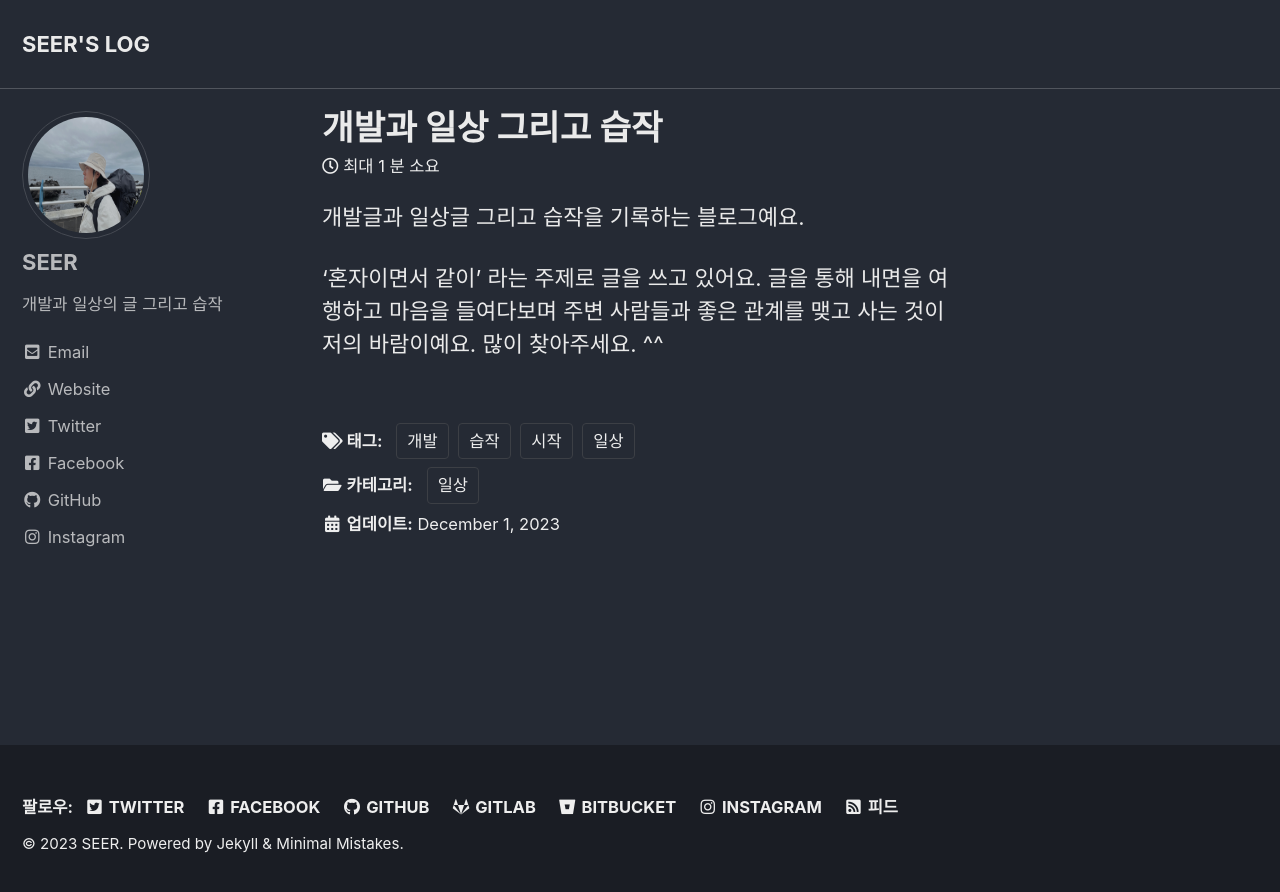
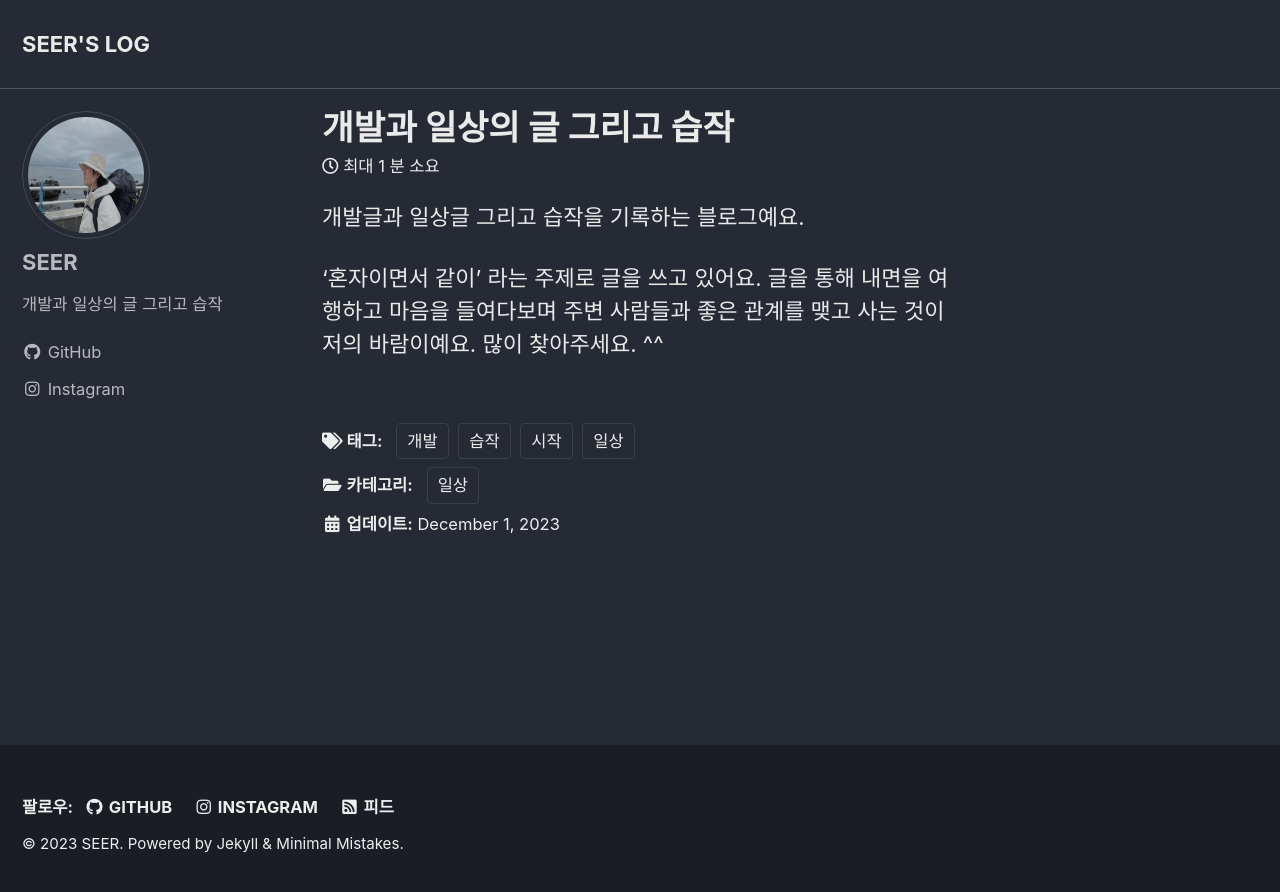
Before and after one commit to seer723/seer.github.io, a Jekyll site: the page built from _posts/2023-12-01-개발과 일상의 글 그리고 습작.md, in a window 1280 px wide. Shown: the top 892 px of the page. Built offline with Jekyll 4.4.1, drawn with Linux system fonts in a browser that asks for light colours; cached includes are drawn as plain includes.

Commit message:
link update

```diff
--- a/_config.yml
+++ b/_config.yml
@@ -110,46 +110,22 @@ author:
   location         : # "Somewhere"
   email            :
   links:
-    - label: "Email"
-      icon: "fas fa-fw fa-envelope-square"
-      url: "mailto:your.name@email.com"
-    - label: "Website"
-      icon: "fas fa-fw fa-link"
-      url: "https://your-website.com"
-    - label: "Twitter"
-      icon: "fab fa-fw fa-twitter-square"
-      url: "https://twitter.com/"
-    - label: "Facebook"
-      icon: "fab fa-fw fa-facebook-square"
-      url: "https://facebook.com/"
     - label: "GitHub"
       icon: "fab fa-fw fa-github"
-      url: "https://github.com/"
+      url: "https://github.com/seerlog/"
     - label: "Instagram"
       icon: "fab fa-fw fa-instagram"
-      url: "https://instagram.com/"
+      url: "https://www.instagram.com/_seer_91/"
 
 # Site Footer
 footer:
   links:
-    - label: "Twitter"
-      icon: "fab fa-fw fa-twitter-square"
-      url: "https://twitter.com/"
-    - label: "Facebook"
-      icon: "fab fa-fw fa-facebook-square"
-      url: "https://facebook.com/"
     - label: "GitHub"
       icon: "fab fa-fw fa-github"
-      url: "https://github.com/"
-    - label: "GitLab"
-      icon: "fab fa-fw fa-gitlab"
-      url: "https://github.com/"
-    - label: "Bitbucket"
-      icon: "fab fa-fw fa-bitbucket"
-      url: "https://instagram.com/"
+      url: "https://github.com/seerlog/"
     - label: "Instagram"
       icon: "fab fa-fw fa-instagram"
-      url: "https://instagram.com/"
+      url: "https://www.instagram.com/_seer_91/"
 
 
 # Reading Files
--- a/_posts/2023-12-01-개발과 일상 그리고 습작.md
+++ b/_posts/2023-12-01-개발과 일상의 글 그리고 습작.md
@@ -1,5 +1,5 @@
 ---
-title: "개발과 일상 그리고 습작"
+title: "개발과 일상의 글 그리고 습작"
 last_modified_at: 2023-12-01T16:11:12-05:00
 categories:
   - 일상
```
